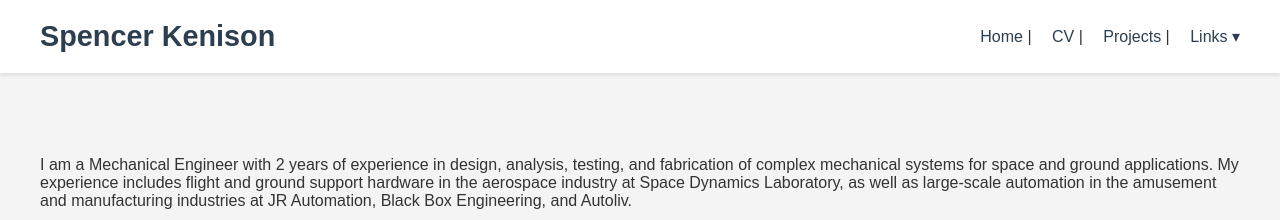
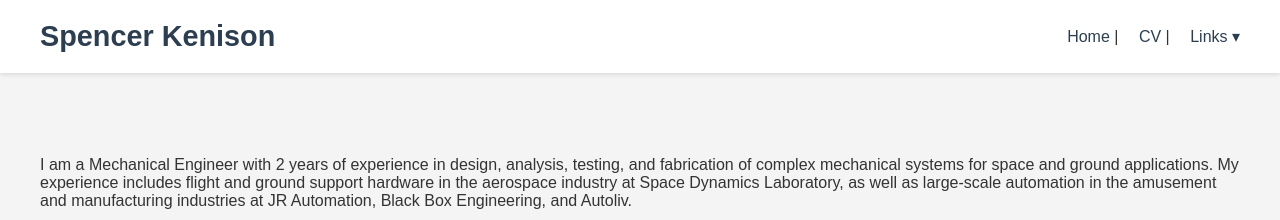
Before and after one commit to SpencerKenison/spencerkenison.github.io, a Jekyll site: the page built from index.md, in a window 1280 px wide. Shown: the top 220 px of the page. Built offline with Jekyll 4.4.1, drawn with Linux system fonts in a browser that asks for light colours.

Commit message:
Fix nav bar alignment, remove projects page.

```diff
--- a/_includes/nav.html
+++ b/_includes/nav.html
@@ -1,7 +1,6 @@
 <nav>
   <a href="/">Home</a> |
   <a href="/cv/">CV</a> |
-  <a href="/projects/">Projects</a> |
   <div class="dropdown">
     <a href="#"> Links ▾</a>
     <div class="dropdown-content">
```
